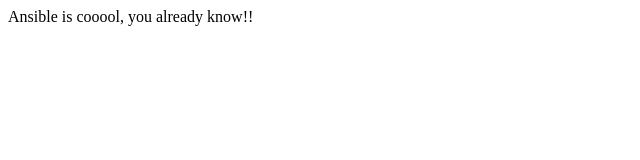
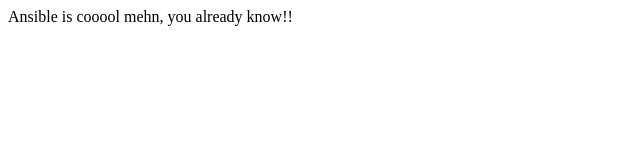
Before and after one commit to ja3y/Ansible-build, a plain HTML site: page test.html in a window 1280 px wide. Shown: the full height of the page, 0-640 px from the left. Drawn offline with Linux system fonts and the light colour scheme.

Commit message:
Update test.html

```diff
--- a/test.html
+++ b/test.html
@@ -3,6 +3,6 @@
         Web-site test
     </title>
     <body>
-        Ansible is cooool, you already know!!
+        Ansible is cooool mehn, you already know!!
     </body>
 </html>
```
